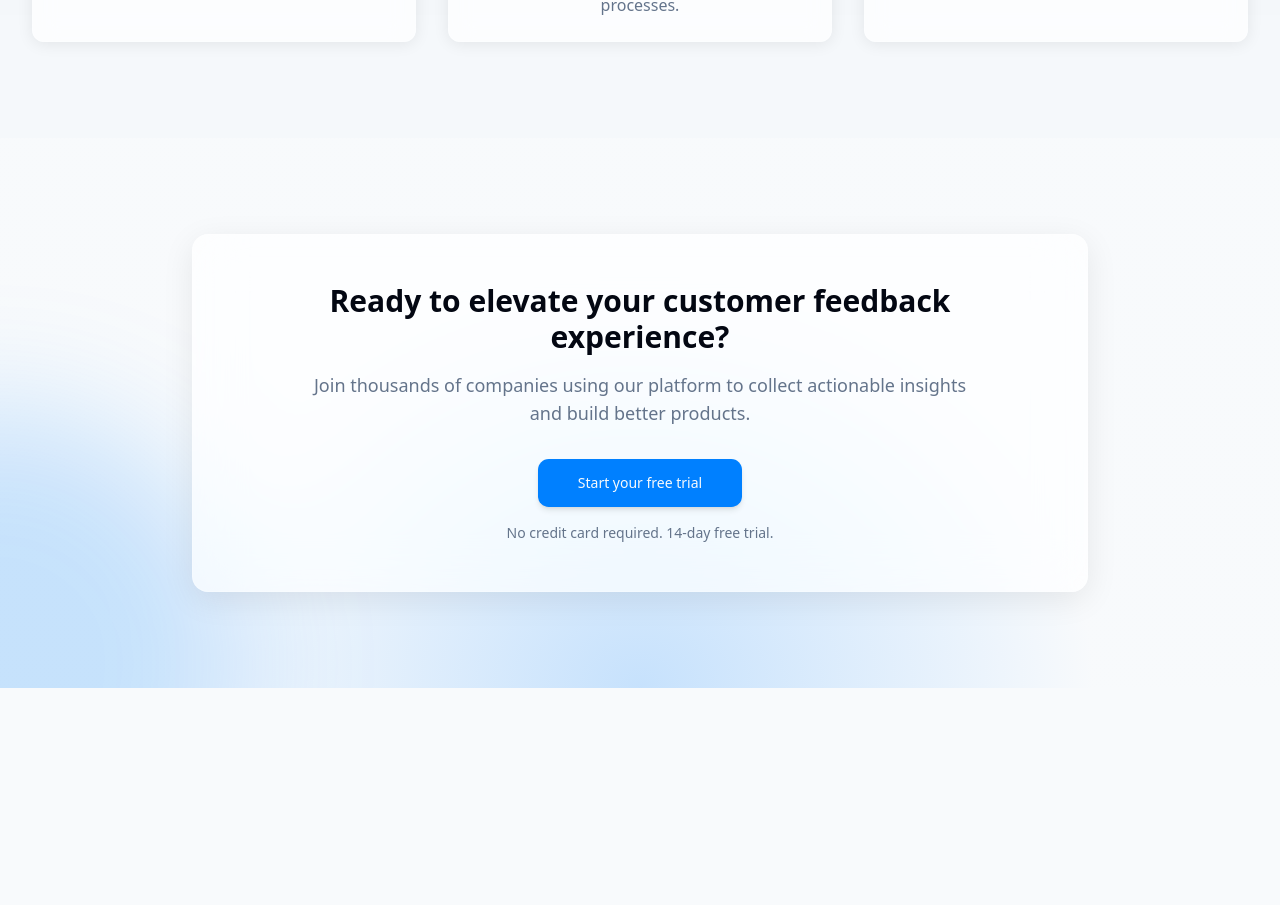
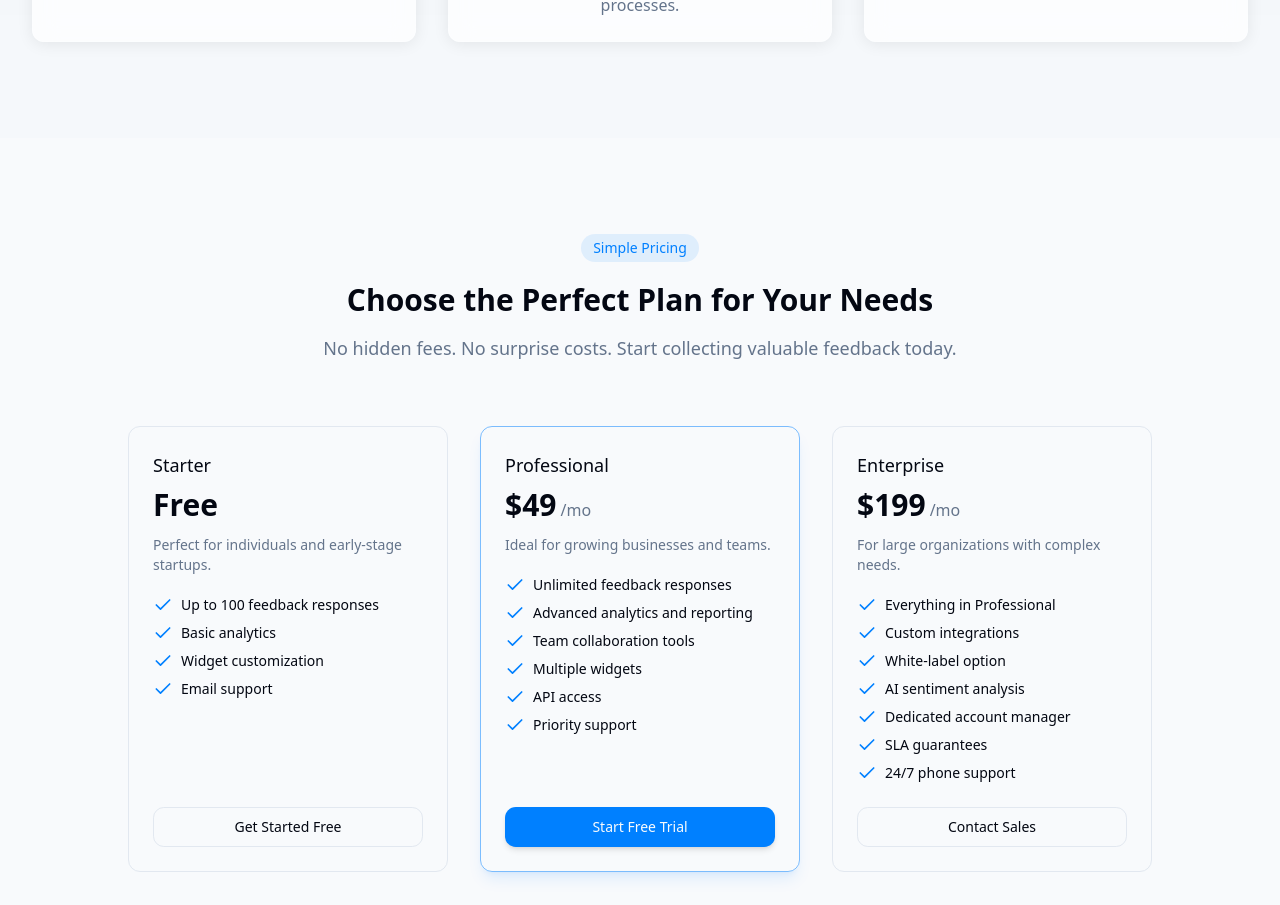
Before and after one commit to ahmadalzoubi31/saasy-spark, a React (Vite) app: page / in a window 1280 px wide. Shown: the part 1892-2797 px from the top of the page. Before the commit the page ends 2580 px from the top, so only its background shows below. Built offline with nearby package versions, Linux system fonts and the light colour scheme.

Commit message:
feat: Add pricing section and update navigation
Adds a pricing section and updates the navigation to point to the correct sections. Also, conditionally renders the Dashboard and Login elements based on user authentication status.

```diff
--- a/src/App.tsx
+++ b/src/App.tsx
@@ -19,7 +19,7 @@ const App = () => {
         <Toaster />
         <Sonner />
         <BrowserRouter>
-          <div className="relative">
+          <div className="relative min-h-screen">
             <Routes>
               <Route
                 path="/"
--- a/src/integrations/supabase/types.ts
+++ b/src/integrations/supabase/types.ts
@@ -19,6 +19,7 @@ export type Database = {
           last_name: string
           product_name: string | null
           rating: number
+          status: string
           url: string | null
           user_agent: string | null
         }
@@ -31,6 +32,7 @@ export type Database = {
           last_name: string
           product_name?: string | null
           rating: number
+          status?: string
           url?: string | null
           user_agent?: string | null
         }
@@ -43,6 +45,7 @@ export type Database = {
           last_name?: string
           product_name?: string | null
           rating?: number
+          status?: string
           url?: string | null
           user_agent?: string | null
         }
@@ -54,18 +57,21 @@ export type Database = {
           feedback_id: string
           id: string
           message: string
+          user_id: string | null
         }
         Insert: {
           created_at?: string
           feedback_id: string
           id?: string
           message: string
+          user_id?: string | null
         }
         Update: {
           created_at?: string
           feedback_id?: string
           id?: string
           message?: string
+          user_id?: string | null
         }
         Relationships: [
           {
@@ -75,7 +81,44 @@ export type Database = {
             referencedRelation: "feedback"
             referencedColumns: ["id"]
           },
+          {
+            foreignKeyName: "feedback_replies_user_id_fkey1"
+            columns: ["user_id"]
+            isOneToOne: false
+            referencedRelation: "profiles"
+            referencedColumns: ["id"]
+          },
         ]
+      }
+      profiles: {
+        Row: {
+          avatar_url: string | null
+          created_at: string
+          email: string
+          first_name: string | null
+          id: string
+          last_name: string | null
+          updated_at: string
+        }
+        Insert: {
+          avatar_url?: string | null
+          created_at?: string
+          email: string
+          first_name?: string | null
+          id: string
+          last_name?: string | null
+          updated_at?: string
+        }
+        Update: {
+          avatar_url?: string | null
+          created_at?: string
+          email?: string
+          first_name?: string | null
+          id?: string
+          last_name?: string | null
+          updated_at?: string
+        }
+        Relationships: []
       }
     }
     Views: {
--- a/src/pages/Index.tsx
+++ b/src/pages/Index.tsx
@@ -2,6 +2,7 @@
 import React, { useEffect, useRef } from "react";
 import { Link } from "react-router-dom";
 import { Button } from "@/components/ui/button";
+import { Check } from "lucide-react";
 import PageTransition from "@/components/layout/PageTransition";
 import FeedbackWidget from "@/components/FeedbackWidget";
 import { cn } from "@/lib/utils";
@@ -9,6 +10,7 @@ import { cn } from "@/lib/utils";
 const Index = () => {
   const heroRef = useRef<HTMLDivElement>(null);
   const featuresRef = useRef<HTMLDivElement>(null);
+  const pricingRef = useRef<HTMLDivElement>(null);
 
   useEffect(() => {
     const observer = new IntersectionObserver(
@@ -53,6 +55,68 @@ const Index = () => {
     </div>
   );
 
+  const PricingTier = ({
+    name,
+    price,
+    description,
+    features,
+    cta,
+    popular = false,
+    delay = 0,
+  }: {
+    name: string;
+    price: string;
+    description: string;
+    features: string[];
+    cta: string;
+    popular?: boolean;
+    delay?: number;
+  }) => (
+    <div
+      className={cn(
+        "animate-on-scroll opacity-0 flex flex-col p-6 rounded-xl border",
+        popular
+          ? "border-primary/50 shadow-lg shadow-primary/10"
+          : "border-border"
+      )}
+      style={{ transitionDelay: `${delay}ms` }}
+    >
+      {popular && (
+        <div className="absolute top-0 right-0 translate-x-2 -translate-y-3">
+          <span className="bg-primary text-primary-foreground text-xs font-medium px-3 py-1 rounded-full">
+            Most Popular
+          </span>
+        </div>
+      )}
+      <div className="mb-5">
+        <h3 className="text-lg font-medium">{name}</h3>
+        <div className="mt-2 flex items-baseline text-3xl font-bold">
+          {price}
+          {price !== "Free" && <span className="text-base font-medium text-muted-foreground ml-1">/mo</span>}
+        </div>
+        <p className="mt-3 text-sm text-muted-foreground">{description}</p>
+      </div>
+      <ul className="mb-6 flex-1 space-y-2">
+        {features.map((feature, idx) => (
+          <li key={idx} className="flex items-start">
+            <div className="mr-2 h-5 w-5 shrink-0 text-primary">
+              <Check className="h-5 w-5" />
+            </div>
+            <span className="text-sm">{feature}</span>
+          </li>
+        ))}
+      </ul>
+      <Link to="/auth?signup=true" className="mt-auto">
+        <Button
+          variant={popular ? "default" : "outline"}
+          className={cn("w-full", popular && "btn-primary")}
+        >
+          {cta}
+        </Button>
+      </Link>
+    </div>
+  );
+
   return (
     <PageTransition>
       <div className="overflow-hidden pt-16">
@@ -89,11 +153,22 @@ const Index = () => {
                     Get started for free
                   </Button>
                 </Link>
-                <Link to="/pricing">
-                  <Button variant="outline" size="lg" className="h-12 px-8">
-                    View pricing
-                  </Button>
-                </Link>
+                <Button
+                  variant="outline"
+                  size="lg"
+                  className="h-12 px-8"
+                  onClick={() => {
+                    const element = document.getElementById("pricing");
+                    if (element) {
+                      window.scrollTo({
+                        top: element.offsetTop - 100,
+                        behavior: 'smooth'
+                      });
+                    }
+                  }}
+                >
+                  View pricing
+                </Button>
               </div>
             </div>
 
@@ -292,6 +367,83 @@ const Index = () => {
           </div>
         </section>
 
+        {/* Pricing Section */}
+        <section
+          ref={pricingRef}
+          className="py-24 bg-background"
+          id="pricing"
+        >
+          <div className="container">
+            <div className="max-w-2xl mx-auto text-center mb-16 animate-on-scroll opacity-0">
+              <span className="inline-flex items-center rounded-full px-3 py-1 text-sm font-medium bg-primary/10 text-primary mb-5">
+                Simple Pricing
+              </span>
+              <h2 className="text-3xl font-bold mb-4">
+                Choose the Perfect Plan for Your Needs
+              </h2>
+              <p className="text-muted-foreground text-lg">
+                No hidden fees. No surprise costs. Start collecting valuable feedback today.
+              </p>
+            </div>
+
+            <div className="grid grid-cols-1 md:grid-cols-3 gap-8 max-w-5xl mx-auto">
+              <PricingTier
+                name="Starter"
+                price="Free"
+                description="Perfect for individuals and early-stage startups."
+                features={[
+                  "Up to 100 feedback responses",
+                  "Basic analytics",
+                  "Widget customization",
+                  "Email support"
+                ]}
+                cta="Get Started Free"
+                delay={0}
+              />
+
+              <PricingTier
+                name="Professional"
+                price="$49"
+                description="Ideal for growing businesses and teams."
+                features={[
+                  "Unlimited feedback responses",
+                  "Advanced analytics and reporting",
+                  "Team collaboration tools",
+                  "Multiple widgets",
+                  "API access",
+                  "Priority support"
+                ]}
+                cta="Start Free Trial"
+                popular={true}
+                delay={150}
+              />
+
+              <PricingTier
+                name="Enterprise"
+                price="$199"
+                description="For large organizations with complex needs."
+                features={[
+                  "Everything in Professional",
+                  "Custom integrations",
+                  "White-label option",
+                  "AI sentiment analysis",
+                  "Dedicated account manager",
+                  "SLA guarantees",
+                  "24/7 phone support"
+                ]}
+                cta="Contact Sales"
+                delay={300}
+              />
+            </div>
+
+            <div className="mt-16 text-center animate-on-scroll opacity-0">
+              <p className="text-muted-foreground">
+                Need a custom plan? <Link to="/contact" className="text-primary font-medium">Contact us</Link> for tailored solutions.
+              </p>
+            </div>
+          </div>
+        </section>
+
         {/* Call to Action */}
         <section className="py-24 relative overflow-hidden">
           <div className="absolute inset-0 -z-10 bg-[radial-gradient(ellipse_at_bottom,_var(--tw-gradient-stops))] from-primary/20 via-background to-background"></div>
@@ -317,6 +469,20 @@ const Index = () => {
             </div>
           </div>
         </section>
+
+        {/* Footer */}
+        <div className="py-6 border-t border-border/50">
+          <div className="container">
+            <div className="flex justify-center items-center text-sm text-muted-foreground">
+              <p className="flex items-center gap-2">
+                Built by Ahmad in 3 days
+                <span className="inline-block animate-pulse">
+                  ⚡
+                </span>
+              </p>
+            </div>
+          </div>
+        </div>
       </div>
     </PageTransition>
   );
```
Also changed, not shown: src/components/Navbar.tsx (+61 -6 lines).
